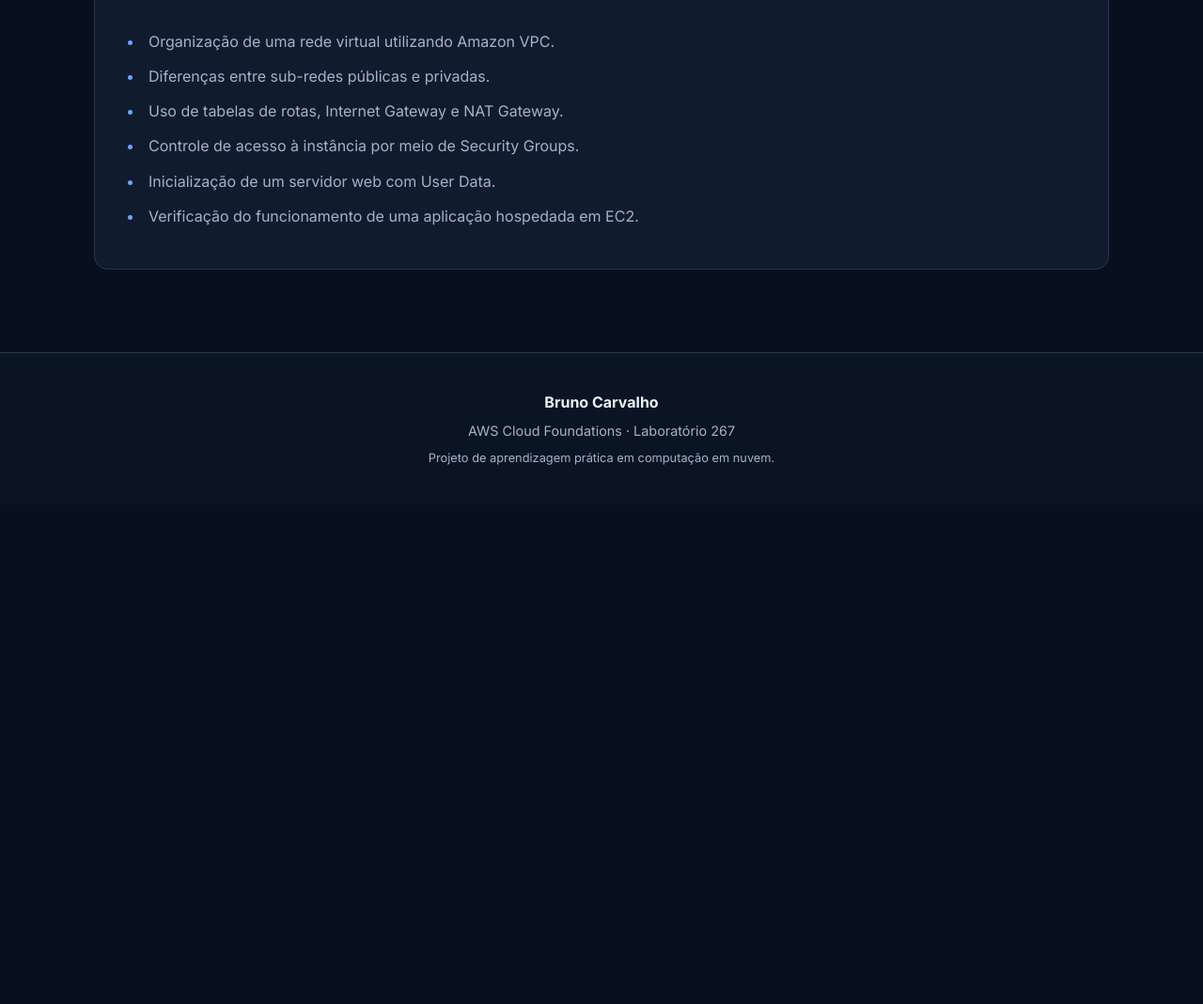
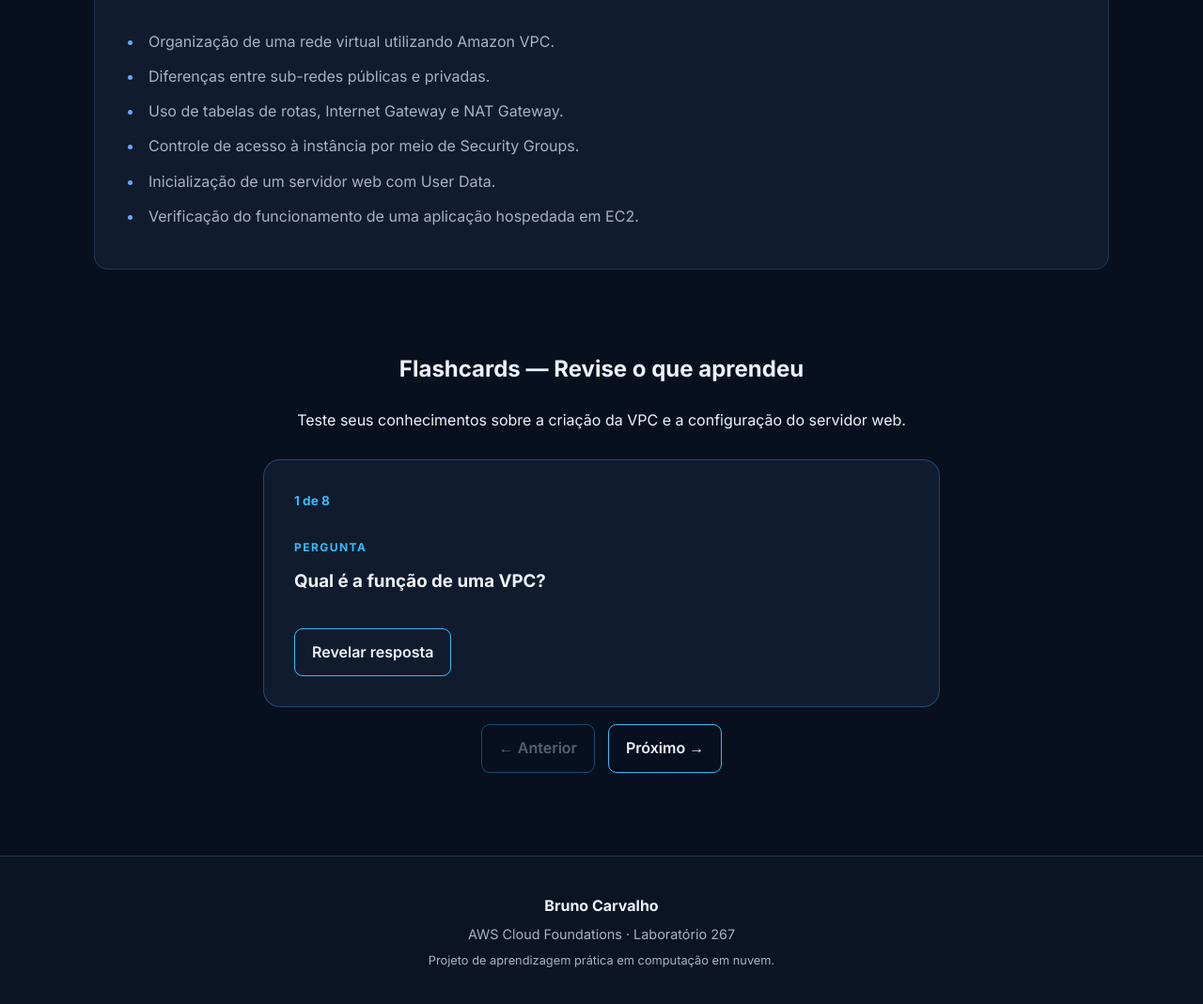
Before and after one commit to brunogacarvalho/lab-267-vpc-web-server, a plain HTML site: page page/index.html in a window 1280 px wide. Shown: the part 3333-4402 px from the top of the page at 94% size. Before the commit the page ends 3870 px from the top, so only its background shows below. Drawn offline with Linux system fonts and the light colour scheme.

Commit message:
Adiciona flashcards interativos ao Lab 267

```diff
--- a/page/css/style.css
+++ b/page/css/style.css
@@ -329,3 +329,97 @@ h1 {
     height: 38px;
   }
 }
+
+/* Flashcards */
+.flashcards-section {
+  text-align: center;
+}
+
+.flashcards-section > p {
+  text-align: center;
+}
+
+.flashcard {
+  max-width: 720px;
+  margin: 28px auto 18px;
+  padding: 32px;
+  min-height: 240px;
+  background: var(--surface, #111e30);
+  border: 1px solid rgba(56, 189, 248, .3);
+  border-radius: 18px;
+  text-align: left;
+}
+
+.flashcard-counter {
+  display: block;
+  margin-bottom: 28px;
+  color: var(--accent, #38bdf8);
+  font-size: .85rem;
+  font-weight: 700;
+}
+
+.flashcard-label {
+  display: block;
+  margin-bottom: 12px;
+  color: var(--accent, #38bdf8);
+  font-size: .75rem;
+  font-weight: 700;
+  letter-spacing: .12em;
+}
+
+.flashcard h3 {
+  margin: 0 0 24px;
+  line-height: 1.5;
+}
+
+.flashcard-answer {
+  margin-top: 24px;
+  padding-top: 20px;
+  border-top: 1px solid rgba(148, 163, 184, .2);
+}
+
+.flashcard-answer p {
+  line-height: 1.7;
+}
+
+.reveal-button,
+.flashcard-navigation button {
+  padding: 11px 18px;
+  border: 1px solid var(--accent, #38bdf8);
+  border-radius: 9px;
+  background: transparent;
+  color: var(--text, #e2e8f0);
+  font: inherit;
+  font-weight: 600;
+  cursor: pointer;
+}
+
+.reveal-button {
+  margin-top: 12px;
+}
+
+.reveal-button:hover,
+.flashcard-navigation button:not(:disabled):hover {
+  background: rgba(56, 189, 248, .12);
+}
+
+.flashcard-navigation {
+  display: flex;
+  justify-content: center;
+  gap: 14px;
+}
+
+.flashcard-navigation button:disabled {
+  opacity: .35;
+  cursor: not-allowed;
+}
+
+@media (max-width: 600px) {
+  .flashcard {
+    padding: 22px;
+  }
+
+  .flashcard-navigation {
+    gap: 10px;
+  }
+}
--- a/page/index.html
+++ b/page/index.html
@@ -6,6 +6,7 @@
   <meta name="viewport" content="width=device-width, initial-scale=1.0">
   <link rel="icon" type="image/svg+xml" href="favicon.svg">
   <meta name="description" content="Documentação prática do Lab 267 da AWS: criação de uma VPC e configuração de um servidor web com EC2.">
+  <link rel="icon" type="image/svg+xml" href="favicon.svg">
   <title>Lab 267 | AWS Cloud Foundations</title>
   <link rel="stylesheet" href="css/style.css">
 </head>
@@ -220,6 +221,108 @@
 
   </main>
 
+  <section class="section flashcards-section">
+  <h2>Flashcards — Revise o que aprendeu</h2>
+  <p>Teste seus conhecimentos sobre a criação da VPC e a configuração do servidor web.</p>
+
+  <div class="flashcard" id="flashcard">
+    <span class="flashcard-counter" id="card-counter">1 de 8</span>
+    <span class="flashcard-label">PERGUNTA</span>
+    <h3 id="card-question">Qual é a função de uma VPC?</h3>
+
+    <div class="flashcard-answer" id="card-answer" hidden>
+      <span class="flashcard-label">RESPOSTA</span>
+      <p id="card-answer-text"></p>
+    </div>
+
+    <button type="button" class="reveal-button" id="reveal-answer">Revelar resposta</button>
+  </div>
+
+  <div class="flashcard-navigation">
+    <button type="button" id="previous-card" aria-label="Cartão anterior">← Anterior</button>
+    <button type="button" id="next-card" aria-label="Próximo cartão">Próximo →</button>
+  </div>
+</section>
+
+<script>
+const flashcards = [
+  {
+    question: "Qual é a função de uma VPC?",
+    answer: "Criar uma rede virtual na AWS para organizar os recursos."
+  },
+  {
+    question: "Qual é a diferença entre subnet pública e privada?",
+    answer: "A pública possui rota para um Internet Gateway; a privada não possui essa rota."
+  },
+  {
+    question: "O que é uma Availability Zone?",
+    answer: "Uma zona de disponibilidade da AWS na qual uma subnet pode estar localizada."
+  },
+  {
+    question: "Para que serve uma route table?",
+    answer: "Definir para onde o tráfego de rede deve ser encaminhado."
+  },
+  {
+    question: "Qual é a função do Web Security Group?",
+    answer: "Controlar o tráfego permitido para a instância. Neste laboratório, foi liberado o acesso HTTP."
+  },
+  {
+    question: "Em qual subnet foi lançada a instância Web Server 1?",
+    answer: "Na Public Subnet 2, com atribuição automática de IP público habilitada."
+  },
+  {
+    question: "O que o script User data configurou?",
+    answer: "Instalou Apache, PHP e unzip, baixou os arquivos do site e iniciou o Apache."
+  },
+  {
+    question: "Como foi verificado se o servidor web estava funcionando?",
+    answer: "Aguardando 2/2 verificações de status e acessando o DNS IPv4 público no navegador."
+  }
+];
+
+let currentCard = 0;
+
+const questionElement = document.getElementById("card-question");
+const answerElement = document.getElementById("card-answer");
+const answerTextElement = document.getElementById("card-answer-text");
+const counterElement = document.getElementById("card-counter");
+const revealButton = document.getElementById("reveal-answer");
+const previousButton = document.getElementById("previous-card");
+const nextButton = document.getElementById("next-card");
+
+function showCard() {
+  const card = flashcards[currentCard];
+  questionElement.textContent = card.question;
+  answerTextElement.textContent = card.answer;
+  counterElement.textContent = `${currentCard + 1} de ${flashcards.length}`;
+  answerElement.hidden = true;
+  revealButton.hidden = false;
+  previousButton.disabled = currentCard === 0;
+  nextButton.disabled = currentCard === flashcards.length - 1;
+}
+
+revealButton.addEventListener("click", () => {
+  answerElement.hidden = false;
+  revealButton.hidden = true;
+});
+
+previousButton.addEventListener("click", () => {
+  if (currentCard > 0) {
+    currentCard--;
+    showCard();
+  }
+});
+
+nextButton.addEventListener("click", () => {
+  if (currentCard < flashcards.length - 1) {
+    currentCard++;
+    showCard();
+  }
+});
+
+showCard();
+</script>
+
   <footer class="footer">
     <div class="container">
       <p><strong>Bruno Carvalho</strong></p>
```
